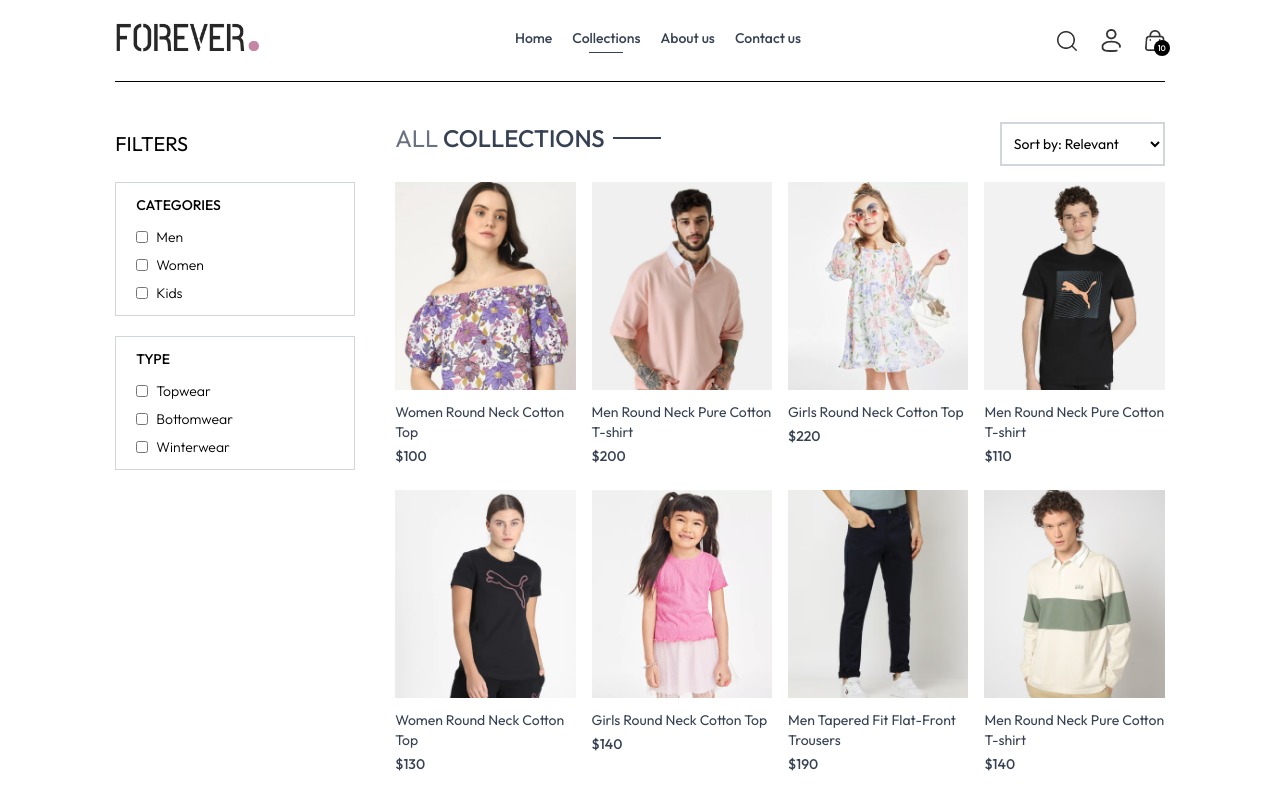
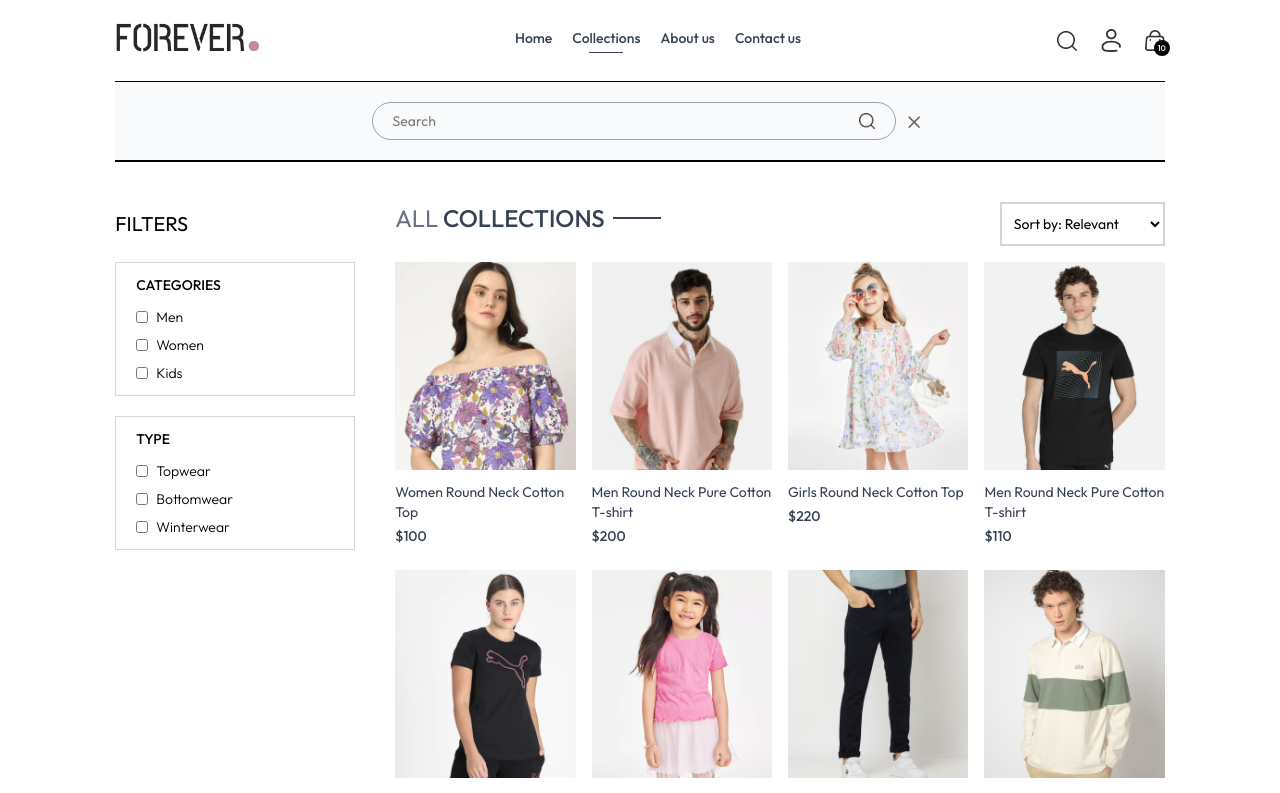
Before and after one commit to saikishore0319/techify, a React (Vite) app in the folder frontend/: page /collection in a window 1280 px wide. Shown: the top 793 px of the page. Built offline with nearby package versions, Linux system fonts and the light colour scheme.

Commit message:
search functionality added

```diff
--- a/frontend/src/App.jsx
+++ b/frontend/src/App.jsx
@@ -11,12 +11,14 @@
 import Cart from './pages/Cart'
 import Navbar from './components/Navbar'
 import Footer from './components/Footer'
+import SearchBar from './components/SearchBar'
 
 const App = () => {
   return (
     <div className='px-4 sm:px-[5vw] md:px-[7vw] lg:px-[9vw]'>
 
-      <Navbar s/>
+      <Navbar/>
+      <SearchBar/>
       <Routes>
         <Route path='/' element={<Home/>}/>
         <Route path='/collection' element={<Collections/>}/>
--- a/frontend/src/components/Navbar.jsx
+++ b/frontend/src/components/Navbar.jsx
@@ -1,9 +1,19 @@
-import React, { useState } from 'react'
+import React, { useContext, useState } from 'react'
 import { assets } from '../assets/assets'
-import { Link, NavLink } from 'react-router-dom'
+import { Link, NavLink , useNavigate} from 'react-router-dom'
+import { ShopContext } from '../context/ShopContext';
+
+
 const Navbar = () => {
 
   const [visible, setVisible] = useState(false);
+  const {setShowSearch, showSearch} = useContext(ShopContext);
+  const navigate = useNavigate();
+  const redirect = ()=>{
+    navigate('/collection')
+    setShowSearch(! showSearch);
+
+  }
 
   return (
     <div className='flex items-center justify-between py-5 font-medium'>
@@ -30,7 +40,7 @@
       </ul>
 
       <div className='flex items-center gap-6'>
-        <img src={assets.search_icon} className='w-5 cursor-pointer' alt="search" />
+        <img onClick={redirect} src={assets.search_icon} className='w-5 cursor-pointer' alt="search" />
 
         <div className='group relative'>
           <img src={assets.profile_icon} className='w-5 cursor-pointer' alt="" />
--- /dev/null
+++ b/frontend/src/components/SearchBar.jsx
@@ -0,0 +1,29 @@
+import React, { useContext, useEffect, useState } from 'react'
+import { ShopContext } from '../context/ShopContext'
+import { assets } from '../assets/assets';
+import { useLocation } from 'react-router-dom';
+
+const SearchBar = () => {
+    const {search, setSearch, showSearch, setShowSearch} = useContext(ShopContext);
+    const [visible, setVisible] = useState(false)
+    const location = useLocation();
+    useEffect(()=>{
+        if(location.pathname.includes('collection') && showSearch){
+            setVisible(true);
+        }
+        else{
+            setVisible(false);
+        }
+    },[location])
+  return showSearch && visible ?  (
+    <div className='border-t border-b bg-gray-50 text-center'>
+        <div className='inline-flex items-center justify-center border border-gray-400 px-5 py-2 my-5 mx-3 rounded-full w-3/4 sm:w-1/2 '>
+            <input value={search} onChange={(e)=>setSearch(e.target.value)} className='flex-1 outline-none bg-inherit text-sm ' type="text" placeholder='Search'/>
+            <img className='w-4' src={assets.search_icon} alt="" />
+        </div>
+        <img onClick={()=>setShowSearch(false)} className='inline w-3 cursor-pointer' src={assets.cross_icon} alt="" />
+    </div>
+  ) : null
+}
+
+export default SearchBar
--- a/frontend/src/context/ShopContext.jsx
+++ b/frontend/src/context/ShopContext.jsx
@@ -1,4 +1,4 @@
-import { createContext } from "react";
+import { createContext, useState } from "react";
 import { products } from "../assets/assets";
 
 export const ShopContext = createContext();
@@ -7,8 +7,11 @@
 
     const currency = '$';
     const delivery_fee = 10
+    const [search , setSearch] = useState('');
+    const [showSearch, setShowSearch] = useState(true);
     const value ={
-        products , currency , delivery_fee
+        products , currency , delivery_fee,
+        search, setSearch, showSearch, setShowSearch
     }
 
     return(
--- a/frontend/src/pages/Collections.jsx
+++ b/frontend/src/pages/Collections.jsx
@@ -6,7 +6,7 @@
 
 const Collections = () => {
 
-  const {products} = useContext(ShopContext);
+  const {products, search, showSearch} = useContext(ShopContext);
   const [showFilters, setShowFilters] = useState(true);
   const [filterProducts, setFilterProducts] = useState([]);
   const [category, setCategory] = useState([])
@@ -32,6 +32,10 @@
 
   const applyfilter = ()=>{
     let productsCopy = products.slice()
+
+    if(search && showSearch){
+      productsCopy = productsCopy.filter(item=> item.name.toLowerCase().includes(search.toLowerCase().trim()));
+    }
 
     if(category.length > 0){
       productsCopy = productsCopy.filter(item=> category.includes(item.category));
@@ -63,7 +67,7 @@
 
   useEffect(()=>{
     applyfilter();
-  },[category, subCategory])
+  },[category, subCategory,search, showSearch])
 
   useEffect(()=>{
     sortProduct();
```
